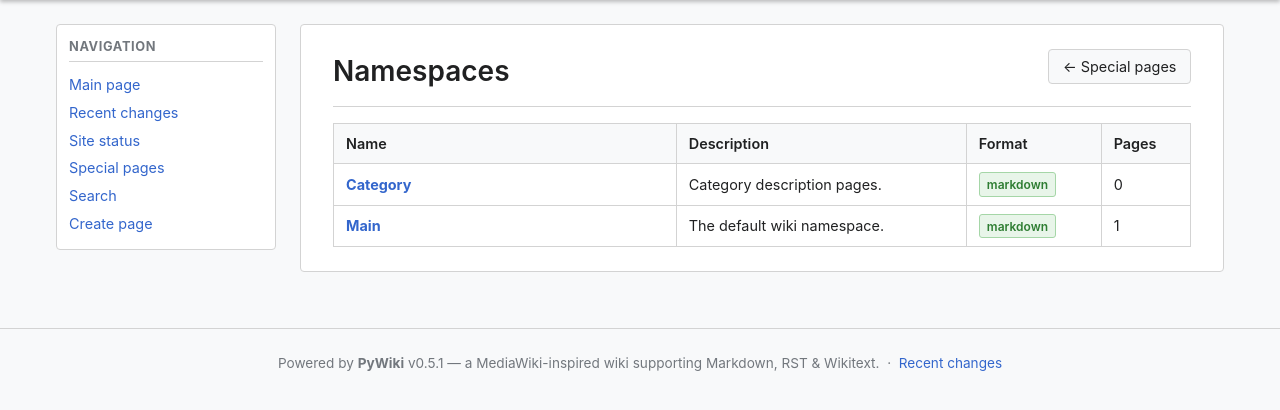
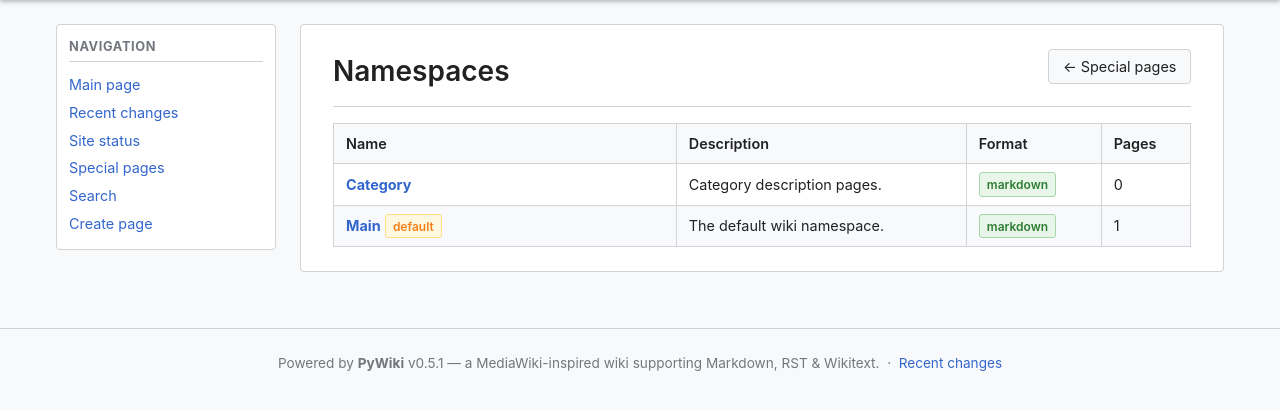
Before and after one commit to peterlharding/pywiki, a FastAPI app: page /special/namespaces in a window 1280 px wide. Shown: the part 52-462 px from the top of the page. Run offline with FastAPI, Linux system fonts and the light colour scheme; data comes from the database, SQL or seed files in the repository; some libraries are stand-ins or nearby versions.

Commit message:
feat: default namespace preference stored in cookie; Set default button on namespace list

```diff
--- a/app/static/css/wiki.css
+++ b/app/static/css/wiki.css
@@ -274,6 +274,8 @@ a:hover { text-decoration: underline; color: var(--accent-hov); }
 .badge-markdown { background: #e8f5e9; border-color: #a5d6a7; color: #2e7d32; }
 .badge-rst      { background: #fff3e0; border-color: #ffcc80; color: #e65100; }
 .badge-wikitext { background: #e8eaf6; border-color: #9fa8da; color: #283593; }
+.badge-default  { background: #fff8e1; border-color: #ffe082; color: #f57f17; }
+.ns-default-row { background: color-mix(in srgb, var(--accent) 4%, var(--bg)); }
 
 /* ─── Categories ─────────────────────────────────────────────────────────── */
 
--- a/app/templates/ns_list.html
+++ b/app/templates/ns_list.html
@@ -21,19 +21,29 @@
       <th>Description</th>
       <th>Format</th>
       <th>Pages</th>
-      {% if user and user.is_admin %}<th>Actions</th>{% endif %}
+      {% if user %}<th>Actions</th>{% endif %}
     </tr>
   </thead>
   <tbody>
     {% for ns in namespaces %}
-    <tr>
-      <td><a href="/wiki/{{ ns.name }}"><strong>{{ ns.name }}</strong></a></td>
+    <tr{% if ns.name == pref_namespace %} class="ns-default-row"{% endif %}>
+      <td>
+        <a href="/wiki/{{ ns.name }}"><strong>{{ ns.name }}</strong></a>
+        {% if ns.name == pref_namespace %}<span class="badge badge-default" title="Your default namespace">default</span>{% endif %}
+      </td>
       <td>{{ ns.description or '' }}</td>
       <td><span class="badge badge-{{ ns.default_format }}">{{ ns.default_format }}</span></td>
       <td>{{ ns.page_count }}</td>
-      {% if user and user.is_admin %}
-      <td>
+      {% if user %}
+      <td style="white-space:nowrap">
+        {% if ns.name != pref_namespace %}
+        <form method="post" action="/special/namespaces/{{ ns.name }}/set-default" style="display:inline">
+          <button type="submit" class="btn btn-sm" title="Use {{ ns.name }} as your default namespace">⭐ Set default</button>
+        </form>
+        {% endif %}
+        {% if user.is_admin %}
         <a class="btn btn-sm" href="/special/namespaces/{{ ns.name }}/edit">✏️ Edit</a>
+        {% endif %}
       </td>
       {% endif %}
     </tr>
--- a/app/ui/views.py
+++ b/app/ui/views.py
@@ -533,7 +533,8 @@ async def create_page_form(
     # Category namespace is internal — hide from dropdown unless explicitly prefilled
     visible_namespaces = [ns for ns in all_namespaces if ns.name != "Category"]
     ns_format_map = {ns.name: ns.default_format for ns in all_namespaces}
-    default_ns = namespace or get_settings().default_namespace
+    pref_ns = request.cookies.get("pref_namespace", "")
+    default_ns = namespace or pref_ns or get_settings().default_namespace
     resp = templates.TemplateResponse(
         request,
         "page_create.html",
@@ -599,6 +600,7 @@ async def create_page_submit(
         redirect_url = f"/wiki/{namespace_name}/{page.slug}"
     resp = RedirectResponse(url=redirect_url, status_code=303)
     _apply_new_token(resp, new_token, settings.access_token_expire_minutes)
+    resp.set_cookie("pref_namespace", namespace_name, max_age=60*60*24*365, samesite="lax")
     return resp
 
 
@@ -1066,12 +1068,28 @@ async def ns_list_view(request: Request, db: AsyncSession = Depends(get_db)):
             "default_format": ns.default_format,
             "page_count": count,
         })
+    pref_ns = request.cookies.get("pref_namespace", get_settings().default_namespace)
     resp = templates.TemplateResponse(
         request,
         "ns_list.html",
-        _ctx(user, namespaces=ns_rows),
+        _ctx(user, namespaces=ns_rows, pref_namespace=pref_ns),
     )
     _apply_new_token(resp, new_token, get_settings().access_token_expire_minutes)
+    return resp
+
+
+@router.post("/special/namespaces/{ns_name}/set-default", response_class=HTMLResponse)
+async def ns_set_default(
+    request: Request,
+    ns_name: str,
+    db: AsyncSession = Depends(get_db),
+):
+    user, new_token = await _current_user(request, db)
+    if not user:
+        raise HTTPException(status_code=403, detail="Login required")
+    resp = RedirectResponse(url="/special/namespaces", status_code=303)
+    _apply_new_token(resp, new_token, get_settings().access_token_expire_minutes)
+    resp.set_cookie("pref_namespace", ns_name, max_age=60*60*24*365, samesite="lax")
     return resp
 
 
```
